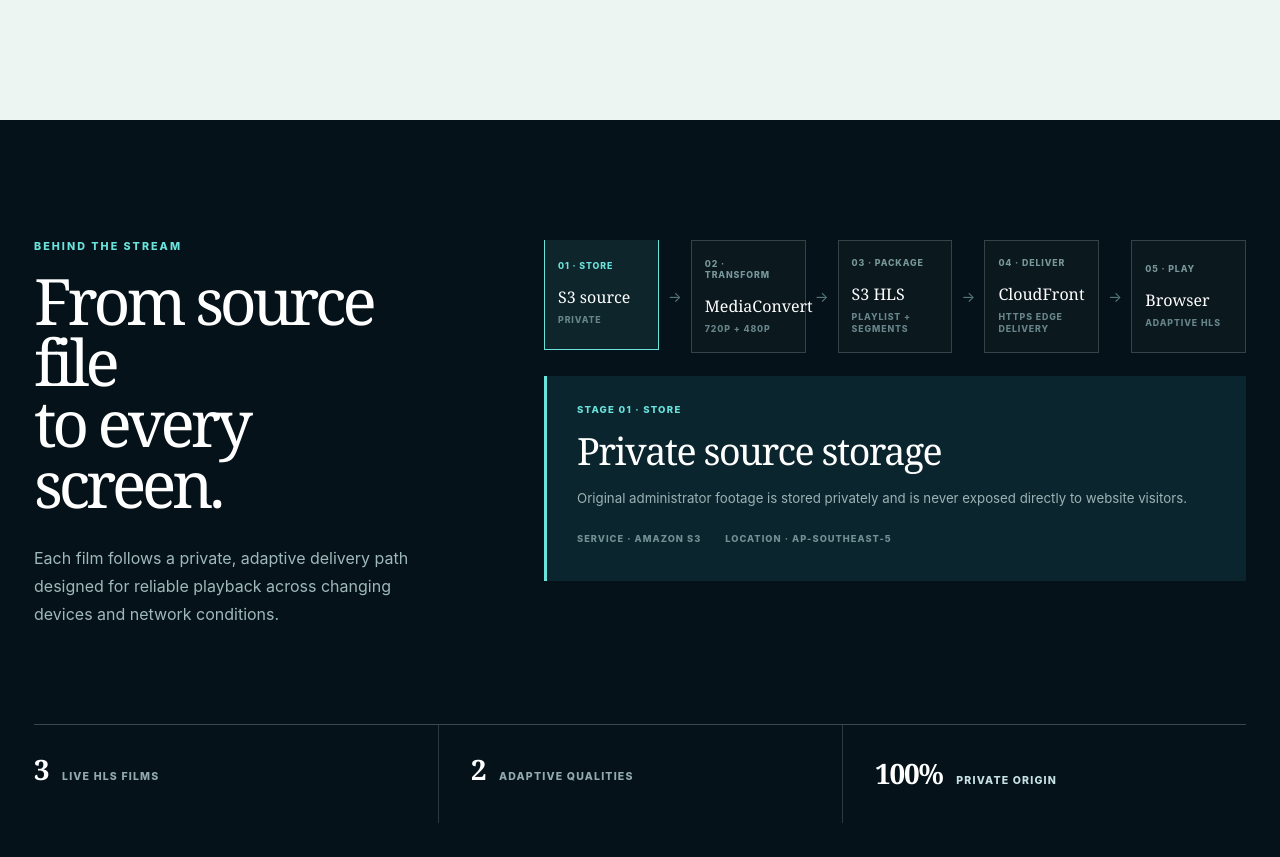
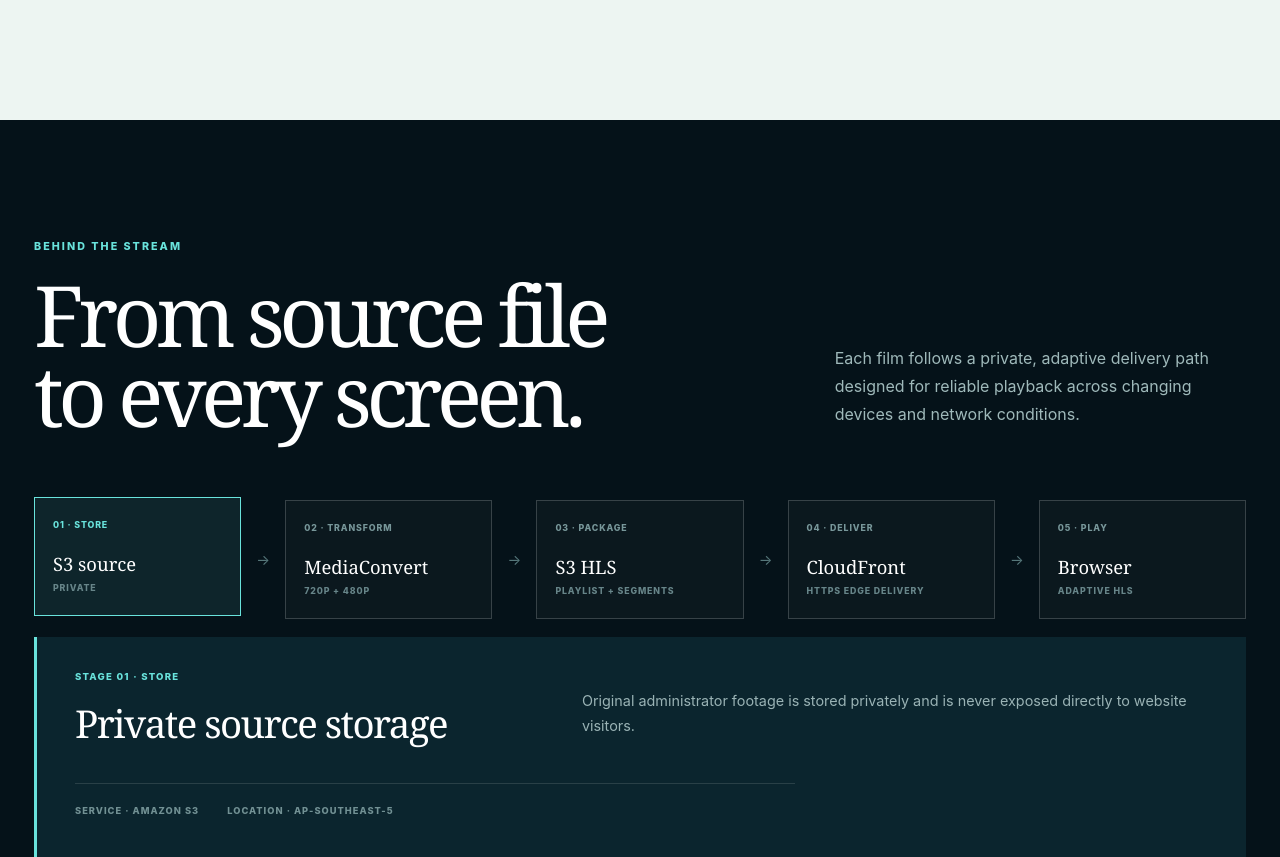
Before and after one commit to onnnn425/underwater_world, a plain HTML site: page prototype/index.html in a window 1280 px wide. Shown: the part 1720-2577 px from the top of the page. Drawn offline with nearby package versions, Linux system fonts and the light colour scheme.

Commit message:
Improve AWS architecture section layout

```diff
--- a/prototype/styles.css
+++ b/prototype/styles.css
@@ -80,24 +80,25 @@ html[data-theme="dark"] .stream-note { color:#b9d6d3; border-left-color:var(--aq
 .favourite-button:hover { border-color:var(--aqua); color:var(--aqua); transform:scale(1.08); }
 .favourite-button.saved { border-color:var(--aqua); color:var(--ink); background:var(--aqua); }
 
-.about { max-width:none; display:grid; grid-template-columns:minmax(280px,.72fr) minmax(540px,1.28fr); gap:70px 9vw; padding:120px max(34px,calc((100vw - 1212px)/2)); background:var(--deep); }
-.about-intro { align-self:start; }
+.about { max-width:none; display:grid; grid-template-columns:1fr; gap:64px; padding:120px max(34px,calc((100vw - 1212px)/2)); background:var(--deep); }
+.about-intro { display:grid; grid-template-columns:minmax(480px,1.25fr) minmax(280px,.75fr); column-gap:clamp(54px,9vw,130px); align-items:end; }
 .about .eyebrow { color:var(--aqua); }
-.about h2 { margin-bottom:30px; color:var(--white); }
-.about-intro > p:last-child { max-width:510px; color:#9fb9ba; line-height:1.75; }
-.architecture { min-width:0; }
-.architecture-flow { display:grid; grid-template-columns:repeat(4,minmax(0,1fr) 16px) minmax(0,1fr); gap:8px; align-items:stretch; overflow-x:auto; padding:0 0 15px; scrollbar-color:#34555b transparent; }
-.architecture-node { min-width:108px; padding:16px 13px; border:1px solid rgba(255,255,255,.18); color:#78979a; background:rgba(255,255,255,.025); cursor:pointer; font:inherit; text-align:left; transition:border-color .25s ease,background-color .25s ease,color .25s ease,transform .25s ease; }
+.about-intro .eyebrow { grid-column:1; margin-bottom:22px; }
+.about h2 { grid-column:1; max-width:820px; margin-bottom:0; color:var(--white); font-size:clamp(4rem,6.6vw,6.6rem); }
+.about-intro > p:last-child { grid-column:2; grid-row:1/3; align-self:end; max-width:430px; margin:0 0 8px; color:#9fb9ba; line-height:1.75; }
+.architecture { grid-column:1/-1; min-width:0; }
+.architecture-flow { display:grid; grid-template-columns:repeat(4,minmax(0,1fr) 20px) minmax(0,1fr); gap:12px; align-items:stretch; padding:0; }
+.architecture-node { min-width:0; padding:21px 18px; border:1px solid rgba(255,255,255,.18); color:#78979a; background:rgba(255,255,255,.025); cursor:pointer; font:inherit; text-align:left; transition:border-color .25s ease,background-color .25s ease,color .25s ease,transform .25s ease; }
 .architecture-node span,.architecture-node small { display:block; font-size:.55rem; font-weight:800; letter-spacing:.1em; text-transform:uppercase; }
-.architecture-node strong { display:block; margin:18px 0 8px; color:var(--white); font-family:Georgia,serif; font-size:1rem; font-weight:400; line-height:1.05; }
+.architecture-node strong { display:block; margin:24px 0 9px; color:var(--white); font-family:Georgia,serif; font-size:1.15rem; font-weight:400; line-height:1.05; }
 .architecture-node small { color:#678589; line-height:1.4; }
 .architecture-node:hover,.architecture-node.active { border-color:var(--aqua); color:var(--aqua); background:rgba(105,227,220,.09); transform:translateY(-3px); }
 .flow-arrow { align-self:center; color:#56777a; font-size:.9rem; text-align:center; }
-.architecture-detail { min-height:205px; margin-top:8px; padding:28px 30px; border-left:3px solid var(--aqua); background:#0b252e; }
+.architecture-detail { min-height:220px; display:grid; grid-template-columns:minmax(280px,.8fr) minmax(0,1.2fr); column-gap:clamp(40px,7vw,95px); align-items:start; margin-top:18px; padding:34px 38px 28px; border-left:3px solid var(--aqua); background:#0b252e; }
 .architecture-detail > p:first-child { margin-bottom:10px; color:var(--aqua); font-size:.6rem; font-weight:850; letter-spacing:.13em; text-transform:uppercase; }
-.architecture-detail h3 { margin:0 0 12px; color:var(--white); font-family:Georgia,serif; font-size:clamp(1.65rem,3vw,2.35rem); font-weight:400; letter-spacing:-.04em; }
-.architecture-detail #architecture-description { max-width:680px; margin-bottom:22px; color:#9ab3b5; font-size:.83rem; line-height:1.65; }
-.architecture-detail #architecture-meta { display:flex; flex-wrap:wrap; gap:8px 24px; margin:0; color:#729194; font-size:.58rem; font-weight:800; letter-spacing:.11em; text-transform:uppercase; }
+.architecture-detail h3 { grid-column:1; margin:0; color:var(--white); font-family:Georgia,serif; font-size:clamp(1.85rem,3vw,2.65rem); font-weight:400; letter-spacing:-.04em; line-height:1.05; }
+.architecture-detail #architecture-description { grid-column:2; grid-row:1/3; align-self:center; max-width:680px; margin:0; color:#9ab3b5; font-size:.9rem; line-height:1.75; }
+.architecture-detail #architecture-meta { grid-column:1/-1; display:flex; flex-wrap:wrap; gap:8px 28px; margin:28px 0 0; padding-top:19px; border-top:1px solid rgba(255,255,255,.12); color:#729194; font-size:.58rem; font-weight:800; letter-spacing:.11em; text-transform:uppercase; }
 .pipeline { counter-reset:steps; border-top:1px solid rgba(255,255,255,.2); }
 .pipeline article { position:relative; display:grid; grid-template-columns:45px 110px 1fr; gap:18px; align-items:start; padding:28px 0; border-bottom:1px solid rgba(255,255,255,.16); }
 .pipeline article > span { color:var(--aqua); font-size:.65rem; font-weight:850; letter-spacing:.12em; }
@@ -147,7 +148,7 @@ html[data-theme="dark"] .dialog-favourite.saved { border-color:var(--aqua); colo
   .site-header { grid-template-columns:1fr auto; }.site-header nav { display:none; }
   .hero { grid-template-columns:1fr; align-items:end; padding-top:90px; }.featured-film { min-height:220px; }.hero-index { display:none; }
   .controls { grid-template-columns:1fr; }.filters { justify-content:flex-start; }
-  .about { grid-template-columns:1fr; }.pipeline { margin-top:10px; }
+  .about { grid-template-columns:1fr; padding:100px 28px; }.about-intro { grid-template-columns:1fr; }.about-intro .eyebrow,.about h2,.about-intro > p:last-child { grid-column:1; grid-row:auto; }.about-intro > p:last-child { max-width:620px; margin-top:28px; }.architecture-flow { grid-template-columns:repeat(4,140px 16px) 140px; overflow-x:auto; padding-bottom:15px; scrollbar-color:#34555b transparent; }.pipeline { margin-top:10px; }
   .player-dashboard { grid-template-columns:1fr; }.stream-stats { grid-template-columns:repeat(3,1fr); row-gap:18px; }
   footer { grid-template-columns:1fr auto; } footer p { display:none; }
 }
@@ -156,7 +157,7 @@ html[data-theme="dark"] .dialog-favourite.saved { border-color:var(--aqua); colo
   .hero { min-height:auto; gap:38px; padding:82px 20px 44px; }.hero-actions { align-items:flex-start; flex-direction:column; }.featured-film { min-height:205px; }.featured-title { margin-top:58px; }
   .catalogue { padding:82px 20px 90px; }.section-heading { flex-direction:column; }.section-summary { padding-top:0; }.search { grid-template-columns:1fr; gap:8px; }
   .video-grid { grid-template-columns:1fr; gap:42px; }.video-open { aspect-ratio:1.4; }
-  .about { gap:50px; padding:84px 20px; }.architecture-flow { width:100%; grid-template-columns:repeat(4,118px 16px) 118px; }.architecture-detail { padding:23px 20px; }.pipeline article { grid-template-columns:34px 80px 1fr; gap:10px; }.proof-strip { grid-template-columns:1fr; }.proof-strip p + p { padding-left:0; border-top:1px solid rgba(255,255,255,.16); border-left:0; }
+  .about { gap:50px; padding:84px 20px; }.about h2 { font-size:clamp(3.3rem,15vw,5rem); }.architecture-flow { width:100%; grid-template-columns:repeat(4,128px 16px) 128px; }.architecture-detail { grid-template-columns:1fr; padding:25px 22px; }.architecture-detail > p:first-child,.architecture-detail h3,.architecture-detail #architecture-description,.architecture-detail #architecture-meta { grid-column:1; grid-row:auto; }.architecture-detail #architecture-description { margin-top:20px; }.architecture-detail #architecture-meta { margin-top:22px; }.pipeline article { grid-template-columns:34px 80px 1fr; gap:10px; }.proof-strip { grid-template-columns:1fr; }.proof-strip p + p { padding-left:0; border-top:1px solid rgba(255,255,255,.16); border-left:0; }
   footer { padding:25px 20px; }.footer-brand { display:none; } footer { grid-template-columns:1fr; } footer > a:last-child { justify-self:start; }
   .dialog-media { min-height:260px; padding:12px; }.player-dashboard { padding:20px 16px; }.stream-stats { grid-template-columns:repeat(2,1fr); }.stream-stats > div { padding-left:10px; }.dialog-content { padding:30px 22px; }.dialog-heading { align-items:flex-start; flex-direction:column; }.dialog-badges { justify-content:flex-start; }.dialog-content dl { flex-direction:column; gap:17px; }
 }
```
